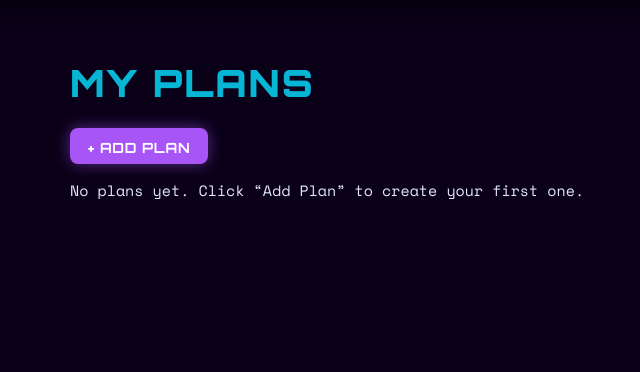
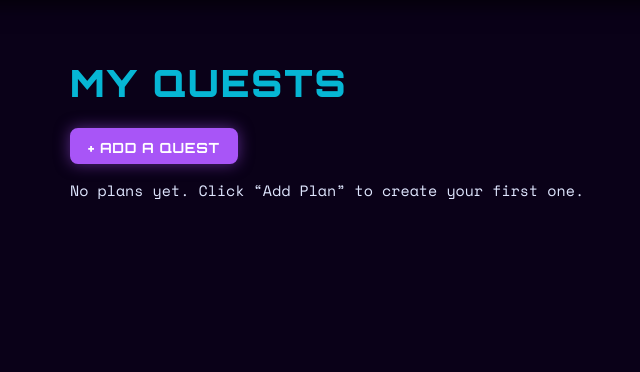
Before and after one commit to mohdrahk/Kuesuto, a Django app: page /plans/ in a window 1280 px wide. Shown: the part 64-436 px from the top of the page, without its empty margins (142-782 px from the left). Run offline with Django 5.2, Linux system fonts and the light colour scheme; the visitor is signed in with stand-in values (Sample User, id 1); data that the repository does not hold is empty.

Commit message:
testing color plan cards

```diff
--- a/Kuesuto/main_app/templates/plans/index.html
+++ b/Kuesuto/main_app/templates/plans/index.html
@@ -2,19 +2,19 @@
 
 {% block content %}
 
-<h1>My Plans</h1>
+<h1>My Quests</h1>
 
 <p>
-  <a class="btn" href="{% url 'plans_create' %}">+ Add Plan</a>
+  <a class="btn" href="{% url 'plans_create' %}">+ Add a Quest</a>
 </p>
 
 {% if plans %}
   <div style="display:grid; grid-template-columns: repeat(auto-fit, minmax(260px, 1fr)); gap:16px;">
     {% for plan in plans %}
-      <div class="card">
+      <div class="card" style="border: 3px solid {{ plan.color }}; border-radius: 12px; ">
         <div class="card-content">
           <span class="card-title">
-            <a href="{% url 'plans_detail' plan.id %}">
+            <a href="{% url 'plans_detail' plan.id %}" style="color: {{plan.color}}; font-weight:700; ">
               {{ plan.name }}
             </a>
           </span>
```
